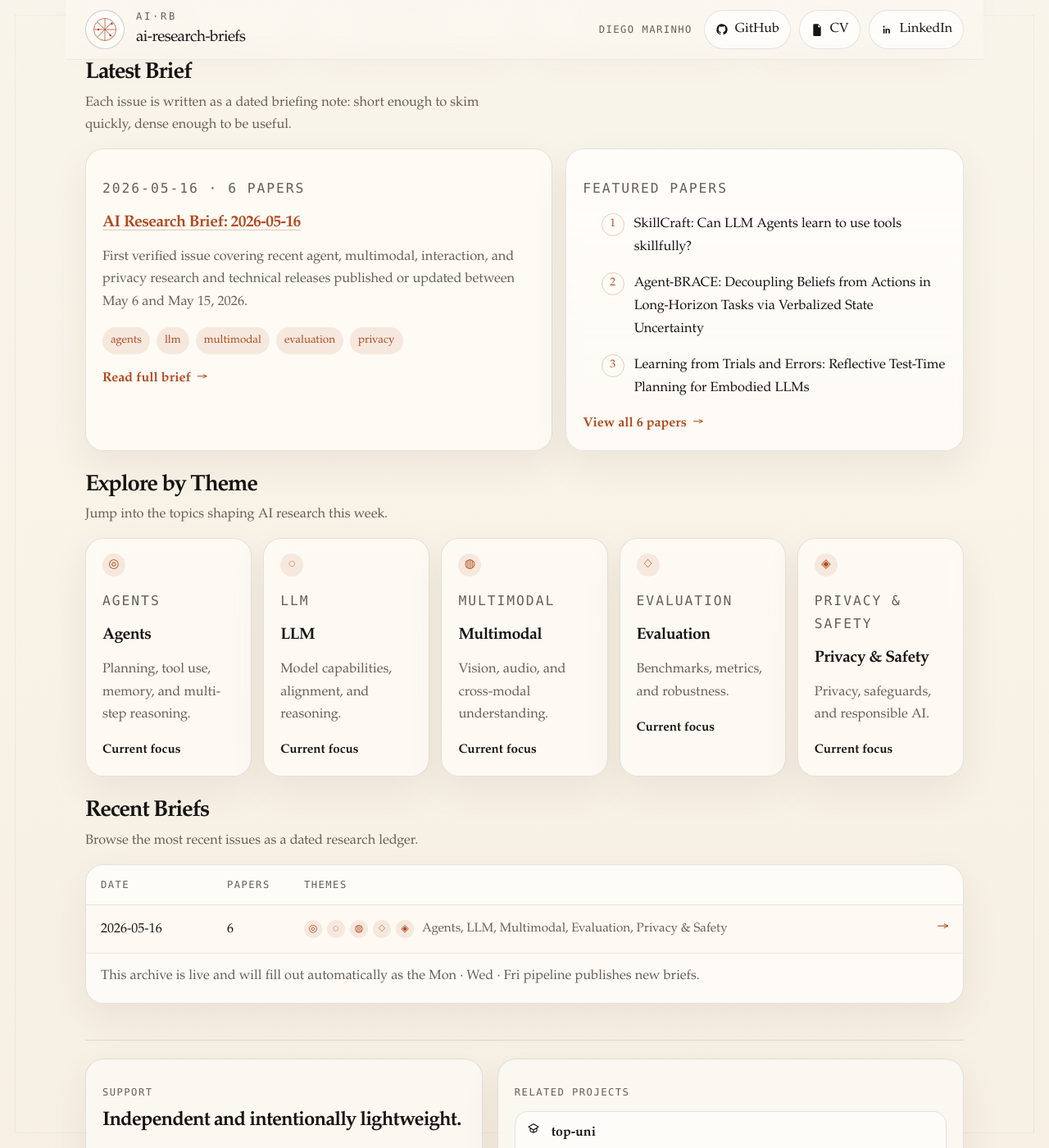
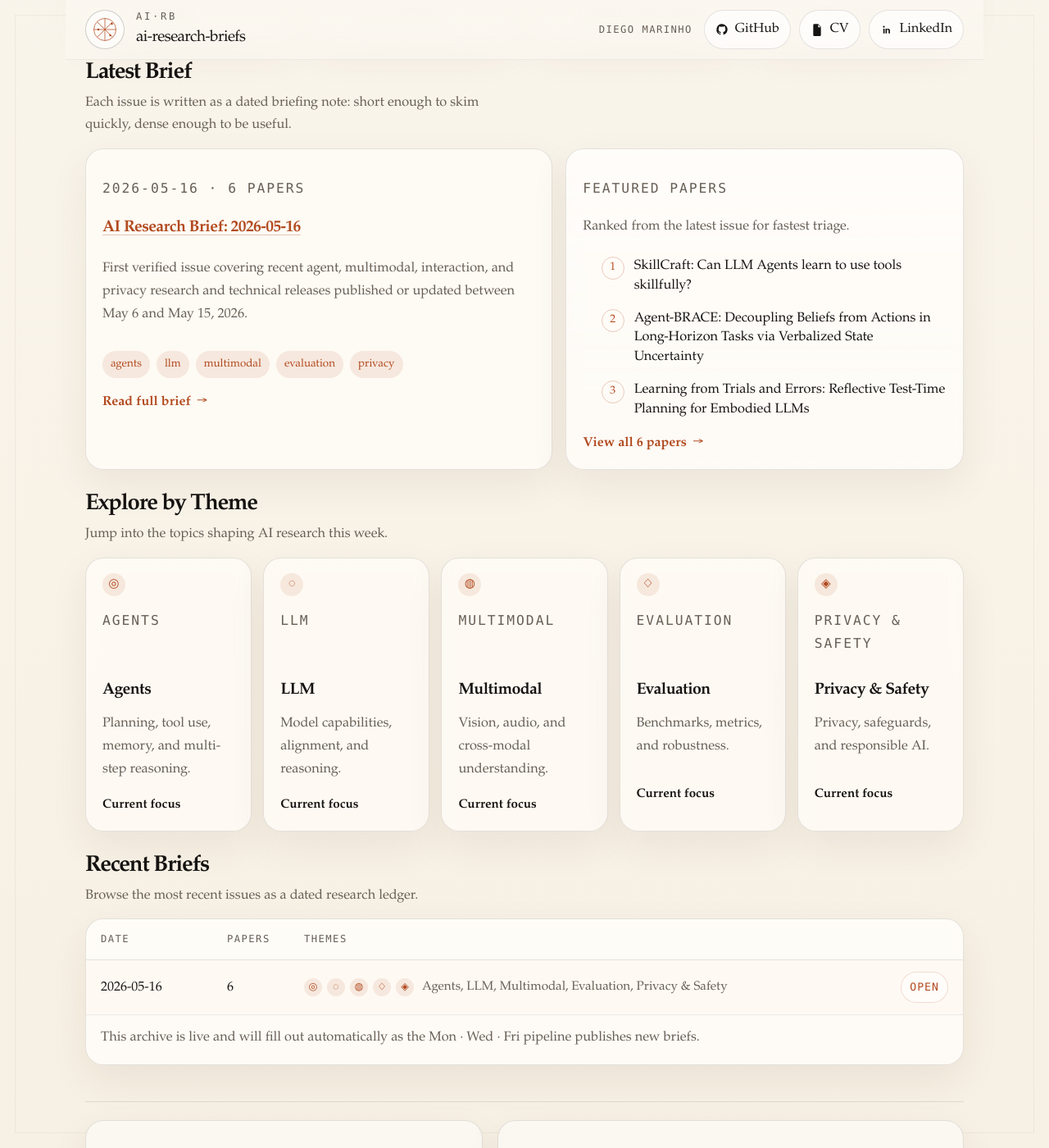
Before and after one commit to dmoliveira/ai-research-briefs, a Jekyll site: the page built from docs/index.md, in a window 1280 px wide and 1400 px high, scrolled down 808 px. Shown: the whole window at 82% size. Built offline with Jekyll 4.4.1, drawn with Linux system fonts in a browser that asks for light colours.

Commit message:
Refine interaction cues and sparse archive UX

```diff
--- a/docs/assets/style.css
+++ b/docs/assets/style.css
@@ -433,6 +433,9 @@
 .discovery-card,
 .feature-panel {
   min-width: 0;
+  min-height: 100%;
+  display: flex;
+  flex-direction: column;
 }
 
 .latest-brief-card h3,
@@ -479,6 +482,10 @@
   text-decoration: none;
 }
 
+.text-link:hover {
+  color: var(--accent-strong);
+}
+
 .text-link::after {
   content: "→";
 }
@@ -487,6 +494,12 @@
   background:
     linear-gradient(180deg, rgba(255, 255, 255, 0.46), rgba(255, 255, 255, 0.18)),
     var(--panel);
+}
+
+.feature-panel-intro {
+  margin: 0.15rem 0 0.75rem;
+  color: var(--muted);
+  font-size: 0.96rem;
 }
 
 .featured-paper-list {
@@ -502,6 +515,7 @@
   grid-template-columns: 30px 1fr;
   gap: 10px;
   align-items: start;
+  line-height: 1.45;
 }
 
 .featured-rank {
@@ -530,6 +544,10 @@
   margin-top: 0.9rem;
   font-size: 0.95rem;
   color: var(--ink);
+}
+
+.theme-tile p {
+  min-height: 4.4rem;
 }
 
 .archive-ledger {
@@ -603,8 +621,24 @@
 
 .archive-open {
   justify-self: end;
+  display: inline-flex;
+  align-items: center;
+  justify-content: center;
+  min-width: 54px;
+  padding: 7px 10px;
+  border-radius: 999px;
+  border: 1px solid rgba(178, 74, 31, 0.18);
+  background: rgba(255, 255, 255, 0.5);
   text-decoration: none;
-  font-size: 1.1rem;
+  font-size: 0.82rem;
+  font-family: "JetBrains Mono", "SFMono-Regular", Menlo, monospace;
+  letter-spacing: 0.08em;
+  text-transform: uppercase;
+}
+
+.archive-ledger-row:hover .archive-open {
+  background: rgba(255, 255, 255, 0.84);
+  border-color: rgba(178, 74, 31, 0.26);
 }
 
 .page-intro {
@@ -673,6 +707,12 @@
 .brief-jump-nav {
   margin: 1.2rem 0 1.7rem;
   padding-bottom: 0.2rem;
+  position: sticky;
+  top: 82px;
+  z-index: 4;
+  padding-top: 0.4rem;
+  background: linear-gradient(180deg, rgba(246, 239, 226, 0.96), rgba(246, 239, 226, 0.78));
+  backdrop-filter: blur(10px);
 }
 
 .brief-jump-nav a:hover {
@@ -708,6 +748,10 @@
 
 .caveat-card {
   margin-top: 0.9rem;
+  border-left: 3px solid rgba(178, 74, 31, 0.46);
+  background:
+    linear-gradient(180deg, rgba(255, 255, 255, 0.42), rgba(255, 255, 255, 0.2)),
+    var(--panel);
 }
 
 .brief-priority-card,
@@ -952,6 +996,13 @@
     justify-self: start;
   }
 
+  .brief-jump-nav {
+    position: static;
+    background: transparent;
+    backdrop-filter: none;
+    padding-top: 0;
+  }
+
   .theme-dot-row {
     flex-wrap: wrap;
   }
--- a/docs/index.md
+++ b/docs/index.md
@@ -69,6 +69,7 @@
     </article>
     <aside class="feature-panel">
       <p class="section-kicker">Featured papers</p>
+      <p class="feature-panel-intro">Ranked from the latest issue for fastest triage.</p>
       <ol class="featured-paper-list">
         <li><span class="featured-rank">1</span><span>SkillCraft: Can LLM Agents learn to use tools skillfully?</span></li>
         <li><span class="featured-rank">2</span><span>Agent-BRACE: Decoupling Beliefs from Actions in Long-Horizon Tasks via Verbalized State Uncertainty</span></li>
@@ -141,7 +142,7 @@
       <span class="archive-date">2026-05-16</span>
       <span class="archive-count">6</span>
       <span class="archive-themes"><span class="theme-dot-row"><span class="theme-dot" title="Agents">◎</span><span class="theme-dot" title="LLM">◌</span><span class="theme-dot" title="Multimodal">◍</span><span class="theme-dot" title="Evaluation">◇</span><span class="theme-dot" title="Privacy & Safety">◈</span></span><span class="archive-theme-labels">Agents, LLM, Multimodal, Evaluation, Privacy & Safety</span></span>
-      <a class="archive-open" href="2026/05/2026-05-16.html" aria-label="Open AI Research Brief: 2026-05-16">→</a>
+      <a class="archive-open" href="2026/05/2026-05-16.html" aria-label="Open AI Research Brief: 2026-05-16">Open</a>
     </article>
   <p class="archive-note">This archive is live and will fill out automatically as the Mon · Wed · Fri pipeline publishes new briefs.</p>
   </div>
--- a/scripts/generate_index.py
+++ b/scripts/generate_index.py
@@ -212,6 +212,7 @@
             '    </article>',
             '    <aside class="feature-panel">',
             '      <p class="section-kicker">Featured papers</p>',
+            '      <p class="feature-panel-intro">Ranked from the latest issue for fastest triage.</p>',
             '      <ol class="featured-paper-list">',
         ]
     )
@@ -286,7 +287,7 @@
                 f'      <span class="archive-date">{digest["date"].isoformat()}</span>',
                 f'      <span class="archive-count">{digest["source_count"]}</span>',
                 f'      <span class="archive-themes"><span class="theme-dot-row">{theme_pills}</span><span class="archive-theme-labels">{theme_labels}</span></span>',
-                f'      <a class="archive-open" href="{digest["path"]}" aria-label="Open {digest["title"]}">→</a>',
+                f'      <a class="archive-open" href="{digest["path"]}" aria-label="Open {digest["title"]}">Open</a>',
                 '    </article>',
             ]
         )
```
